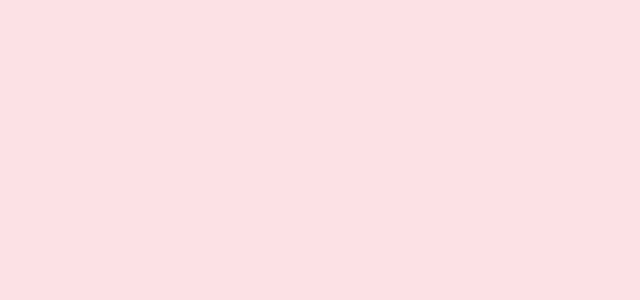
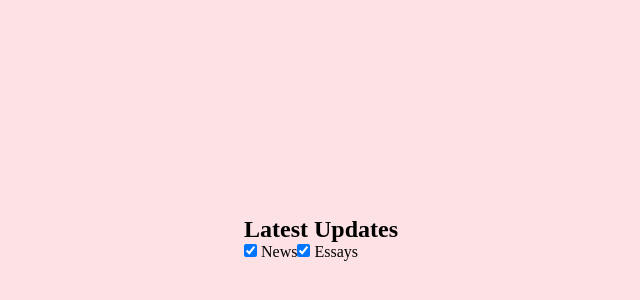
Before and after one commit to AlisaBilous/code-red-test-task, a Vue app: page / in a window 1280 px wide. Shown: the part 162-462 px from the top of the page, without its empty margins (319-959 px from the left). Built offline with nearby package versions, Linux system fonts and the light colour scheme.

Commit message:
Added moment library, get sorted articles from state

```diff
--- a/package.json
+++ b/package.json
@@ -9,6 +9,7 @@
     "preview": "vite preview"
   },
   "dependencies": {
+    "moment": "^2.30.1",
     "vue": "^3.4.29"
   },
   "devDependencies": {
--- a/src/App.vue
+++ b/src/App.vue
@@ -1,9 +1,35 @@
 <script>
+import moment from 'moment'
 
+  export default {
+    data() {
+      return {
+        category: ['news', 'essay'],
+        result: this.getArticles()
+      }
+    },
+
+    methods: {
+      getArticles() {
+        let filterArticlesByPublishDate = this.state.filter(item => moment(item.publishDate).isBefore(moment().subtract(7, 'days')))
+        return filterArticlesByPublishDate.sort((item1, item2) => moment(item2.publishDate) - moment(item1.publishDate))
+      }
+    }
+  }
 </script>
 
 <template>
-
+  <div class="articles">
+    <div class="articles_wrapper">
+      <h2>Latest Updates</h2>
+      <div class="articles_border">
+        <div class="articles_categories">
+          <label class="articles_category"><input type="checkbox" v-model="category" value="news"/> News</label>
+          <label class="articles_category"><input type="checkbox" v-model="category" value="essay"/> Essays</label>
+        </div>
+      </div>
+    </div>
+  </div>
 </template>
 
 <style scoped>
```
Also changed, not shown: 1 other file (tests, documents, lock files or other folders).
